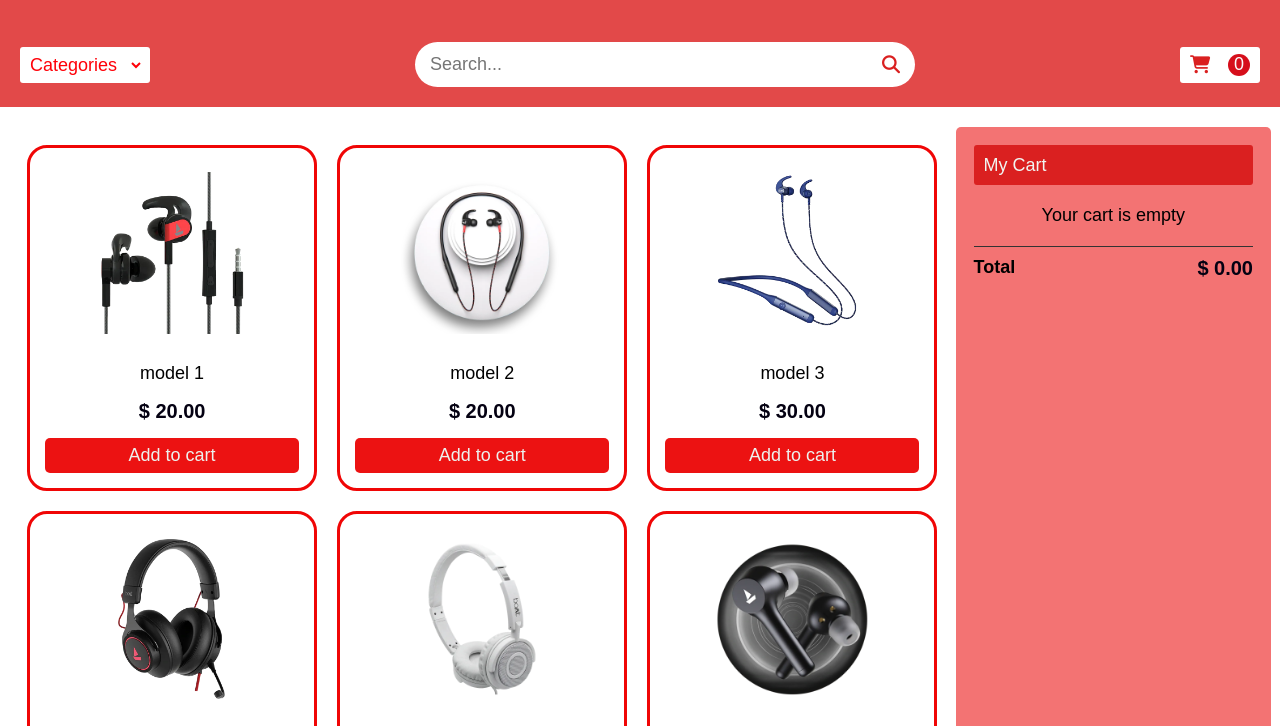
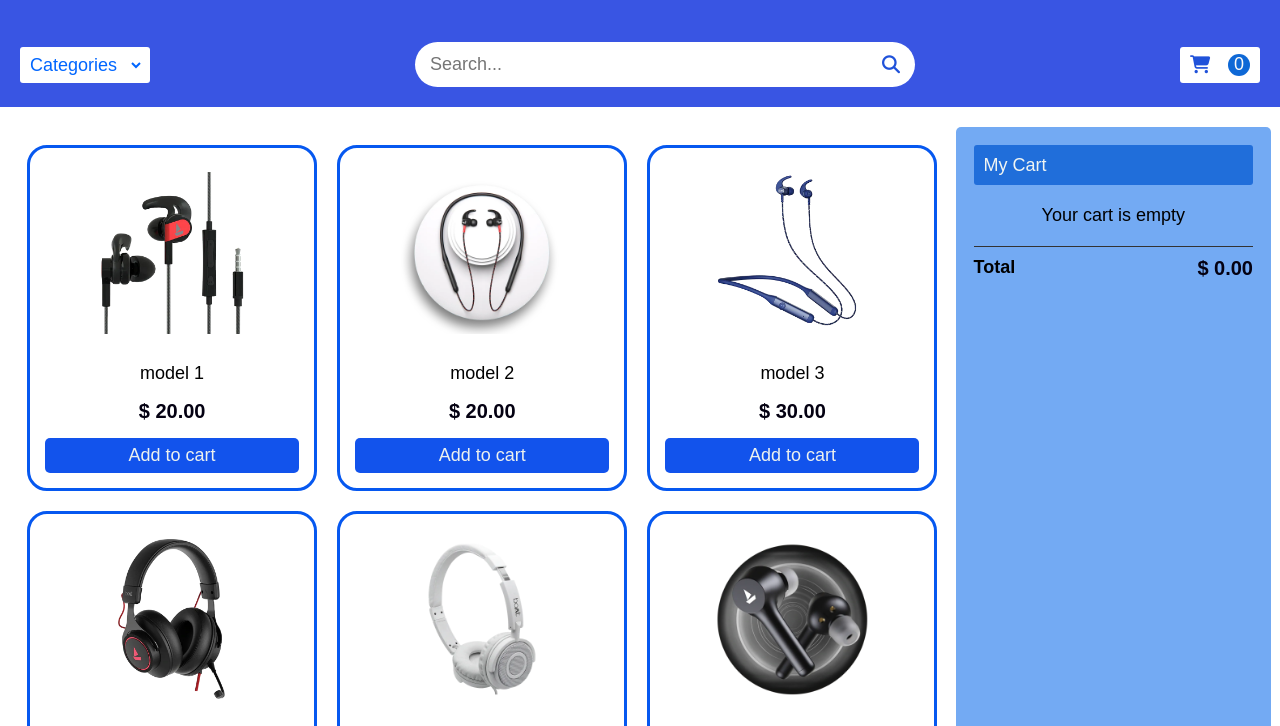
Before and after one commit to jdu214502/E-commerce-music, a plain HTML site: page index.html in a window 1280 px wide. Shown: the part 93-819 px from the top of the page. Drawn offline with Linux system fonts and the light colour scheme.

Commit message:
COLOR BLU

```diff
--- a/addtocart.css
+++ b/addtocart.css
@@ -11,7 +11,7 @@
 
 /* Handle */
 ::-webkit-scrollbar-thumb {
-  background: rgba(211, 44, 58, 0.945);
+  background: rgba(13, 122, 225, 0.945);
   border-radius: 5px;
 }
 
@@ -31,7 +31,7 @@ body {
 .top-bar {
   width: 100%;
   height: 4rem;
-  background-color: #f1a9a9;
+  background-color: #1aa9e7;
   display: flex;
   padding: 0px 20px;
   align-items: center;
@@ -40,7 +40,7 @@ body {
 .header {
   width: 100%;
   height: 200px;
-  background-color: rgba(225, 63, 63, 0.945);
+  background-color: rgba(46, 76, 226, 0.945);
   margin-bottom: 20px;
   padding: 20px;
   display: flex;
@@ -69,7 +69,7 @@ body {
 }
 .navbar ul li a:hover {
   background-color: rgb(236, 236, 236);
-  color: rgb(228, 52, 43);
+  color: rgb(43, 95, 228);
   border-radius: 3px;
 }
 .navbar-b {
@@ -88,7 +88,7 @@ select {
   border: none;
   background: none;
   padding: 7px 10px 7px 0px;
-  color: rgb(255, 0, 8);
+  color: rgb(0, 102, 255);
   font-size: 18px;
   cursor: pointer;
 }
@@ -143,7 +143,7 @@ select:hover {
   width: 80px;
 }
 .fa-solid {
-  color: rgb(218, 32, 32);
+  color: rgb(32, 82, 218);
 }
 .cart p {
   height: 22px;
@@ -152,7 +152,7 @@ select:hover {
   align-items: center;
   justify-content: center;
   border-radius: 22px;
-  background-color: rgb(214, 14, 27);
+  background-color: rgb(14, 104, 214);
   color: rgb(250, 250, 250);
 }
 .container {
@@ -171,12 +171,12 @@ select:hover {
 .sidebar {
   width: 25%;
   border-radius: 5px;
-  background-color: #f36c6cf2;
+  background-color: #6ca6f3f2;
   padding: 1rem;
   text-align: center;
 }
 .head {
-  background-color: rgb(218, 32, 32);
+  background-color: rgb(32, 110, 218);
   border-radius: 3px;
   height: 40px;
   padding: 10px;
@@ -197,7 +197,7 @@ select:hover {
   flex-direction: column;
   align-items: center;
   justify-content: space-between;
-  border: 3px solid rgb(240, 6, 6);
+  border: 3px solid rgb(6, 88, 240);
   border-radius: 20px;
   padding: 15px;
 }
@@ -233,7 +233,7 @@ button {
   position: relative;
   border: none;
   border-radius: 5px;
-  background-color: rgb(236, 18, 18);
+  background-color: rgb(18, 83, 236);
   padding: 7px 25px;
   cursor: pointer;
   color: rgb(237, 241, 238);
```
